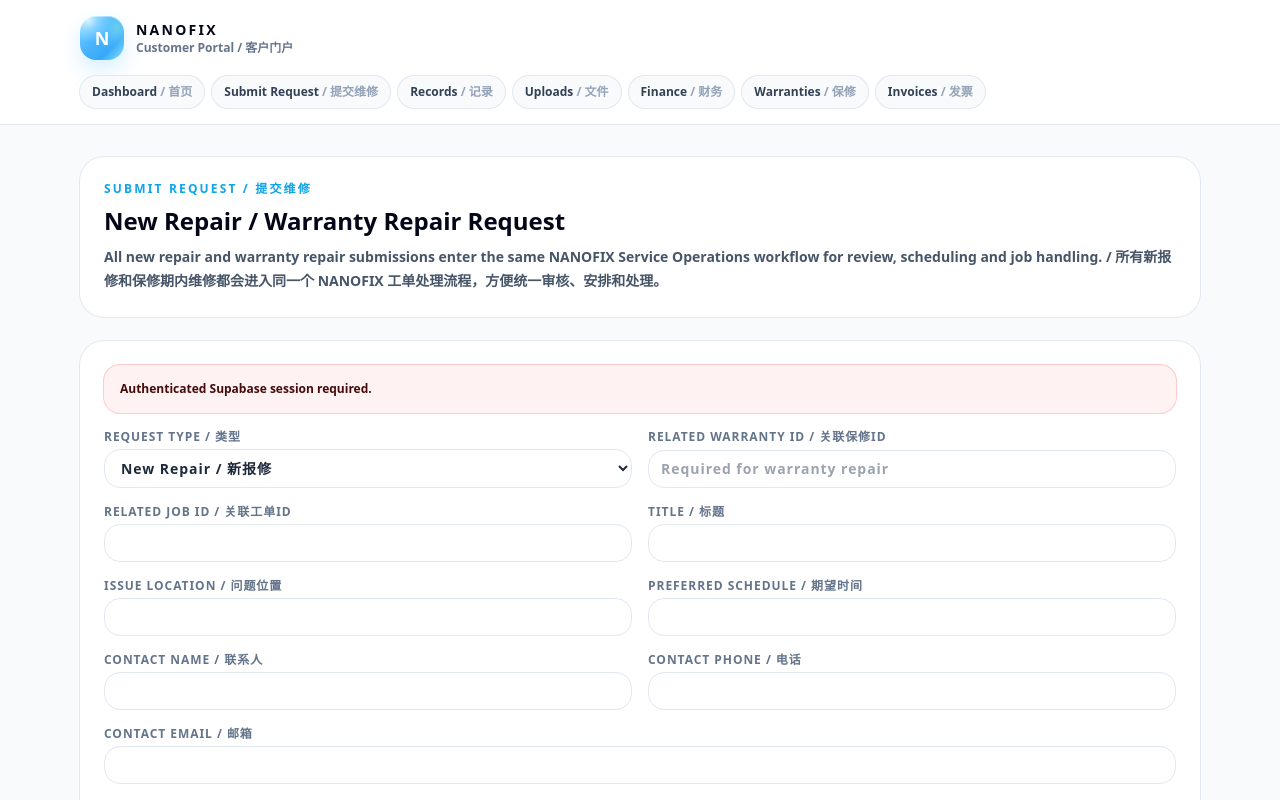
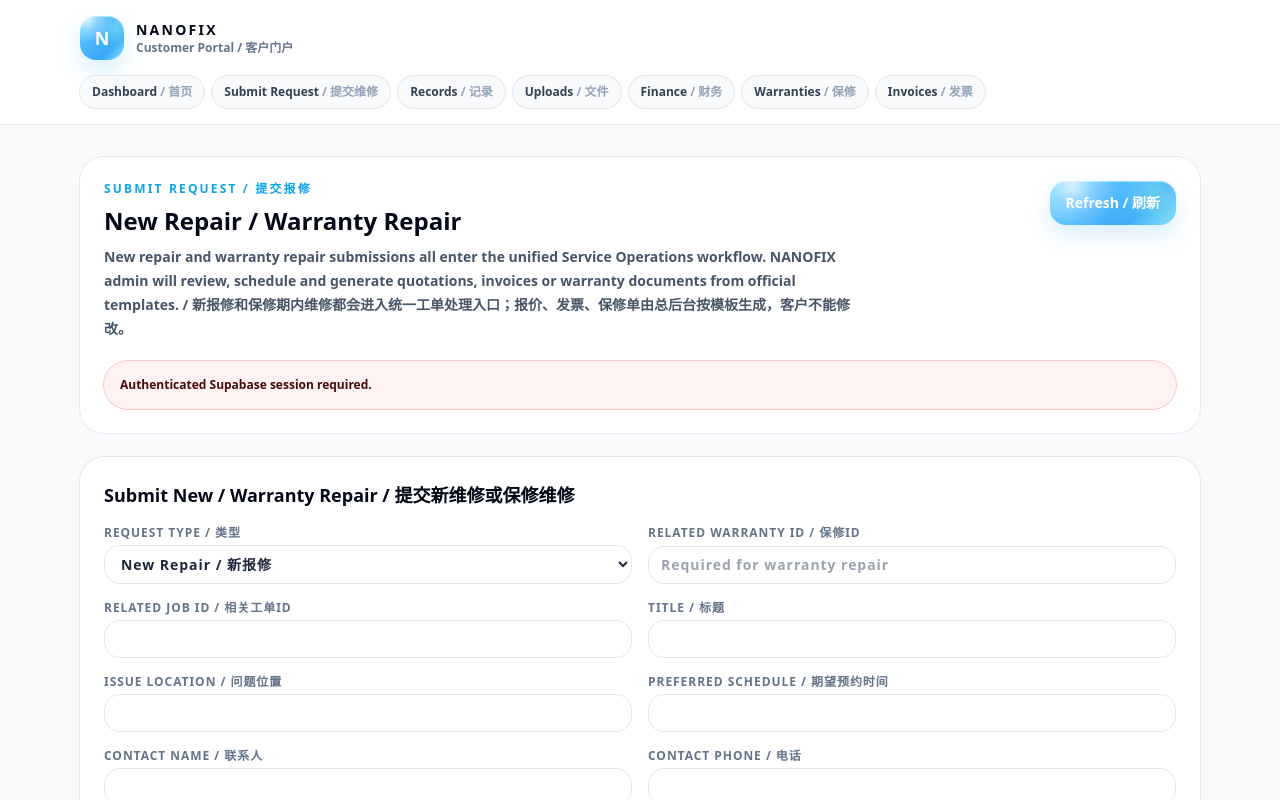
Before and after one commit to gaven2027-hash/NANOFIX_V28_UNIFIED_WEBSITE_ADMIN, a Next.js app: page /customer-portal/submit-request in a window 1280 px wide. Shown: the top 800 px of the page. Built offline with nearby package versions, Linux system fonts and the light colour scheme; no server answers.

Commit message:
Use unified customer request and feedback panel

```diff
--- a/app/customer-portal/submit-request/page.tsx
+++ b/app/customer-portal/submit-request/page.tsx
@@ -1,12 +1,12 @@
 export const dynamic = 'force-dynamic';
 
-import { CustomerPortalRequestForm } from '@/components/CustomerPortalRequestForm';
+import { CustomerPortalRequestAndFeedbackPanel } from '@/components/CustomerPortalRequestAndFeedbackPanel';
 import { CustomerPortalShell } from '@/components/CustomerPortalShell';
 
 export default function Page() {
   return (
     <CustomerPortalShell>
-      <CustomerPortalRequestForm />
+      <CustomerPortalRequestAndFeedbackPanel />
     </CustomerPortalShell>
   );
 }
```
